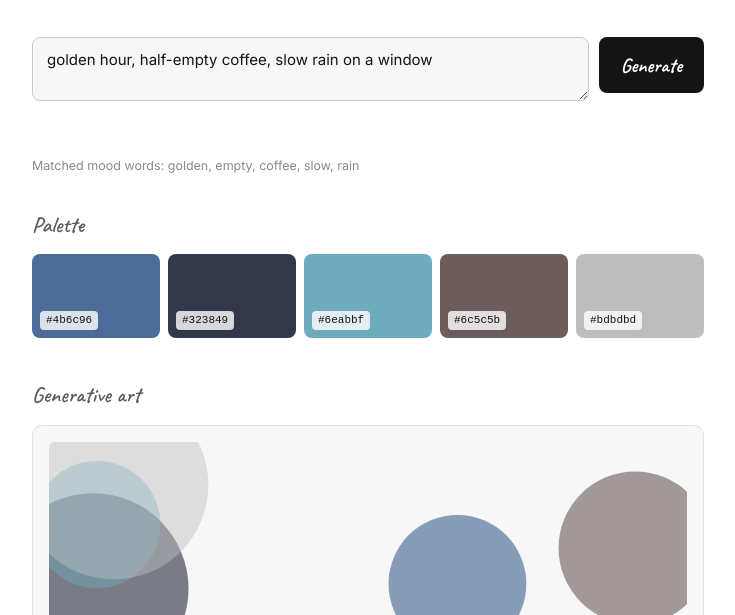
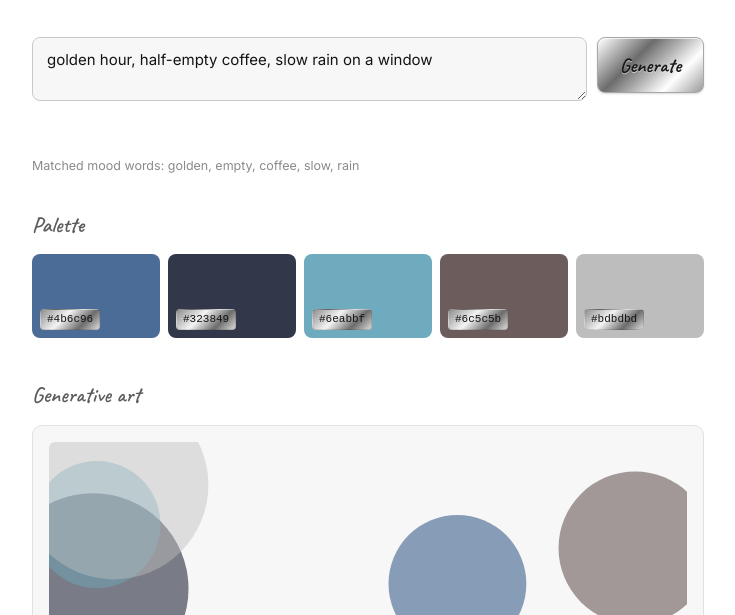
Before and after one commit to tttamannaanand/Tinta, a website: page site/index.html in a window 1280 px wide. Shown: the part 185-800 px from the top of the page, without its empty margins (272-1007 px from the left). Drawn offline with Linux system fonts and the light colour scheme; no server answers.

Commit message:
Add shining silver/chrome accent to button and hex tags

```diff
--- a/site/css/style.css
+++ b/site/css/style.css
@@ -9,6 +9,17 @@
   --text-dim: #5c5c5c;
   --text-mute: #8a8a8a;
   --accent-ink: #141414;
+
+  --chrome: linear-gradient(
+    135deg,
+    #8f8f8f 0%,
+    #f4f4f4 18%,
+    #6c6c6c 33%,
+    #ffffff 50%,
+    #6c6c6c 67%,
+    #f4f4f4 82%,
+    #8f8f8f 100%
+  );
 
   --font-display: 'Caveat', cursive;
   --font-body: 'Inter', sans-serif;
@@ -76,21 +87,32 @@ textarea#mood-input:focus {
 }
 
 button#generate-btn {
-  background: var(--text);
-  color: var(--bg);
-  border: none;
+  position: relative;
+  overflow: hidden;
+  background: var(--chrome);
+  background-size: 220% 220%;
+  background-position: 30% 30%;
+  color: #1a1a1a;
+  text-shadow: 0 1px 0 rgba(255,255,255,0.6);
+  border: 1px solid #a8a8a8;
   border-radius: 8px;
   padding: 0 22px;
   font-family: var(--font-display);
   font-weight: 700;
   font-size: 20px;
   cursor: pointer;
-  transition: opacity 0.15s ease;
+  transition: background-position 0.5s ease, box-shadow 0.2s ease, transform 0.15s ease;
   align-self: flex-start;
   height: 56px;
+  box-shadow: 0 1px 2px rgba(0,0,0,0.15), inset 0 1px 0 rgba(255,255,255,0.7);
 }
-button#generate-btn:hover { opacity: 0.8; }
-button#generate-btn:disabled { opacity: 0.4; cursor: default; }
+button#generate-btn:hover {
+  background-position: 70% 70%;
+  box-shadow: 0 3px 8px rgba(0,0,0,0.22), inset 0 1px 0 rgba(255,255,255,0.8);
+  transform: translateY(-1px);
+}
+button#generate-btn:active { transform: translateY(0); }
+button#generate-btn:disabled { opacity: 0.45; cursor: default; }
 
 #status {
   min-height: 18px;
@@ -137,10 +159,12 @@ h2.block-title {
 .swatch-hex {
   font-size: 11px;
   font-family: monospace;
-  background: rgba(255,255,255,0.8);
+  background: var(--chrome);
+  background-size: 220% 220%;
   color: #141414;
   padding: 1px 6px;
   border-radius: 4px;
+  border: 1px solid rgba(0,0,0,0.12);
 }
 
 /* art */
```
